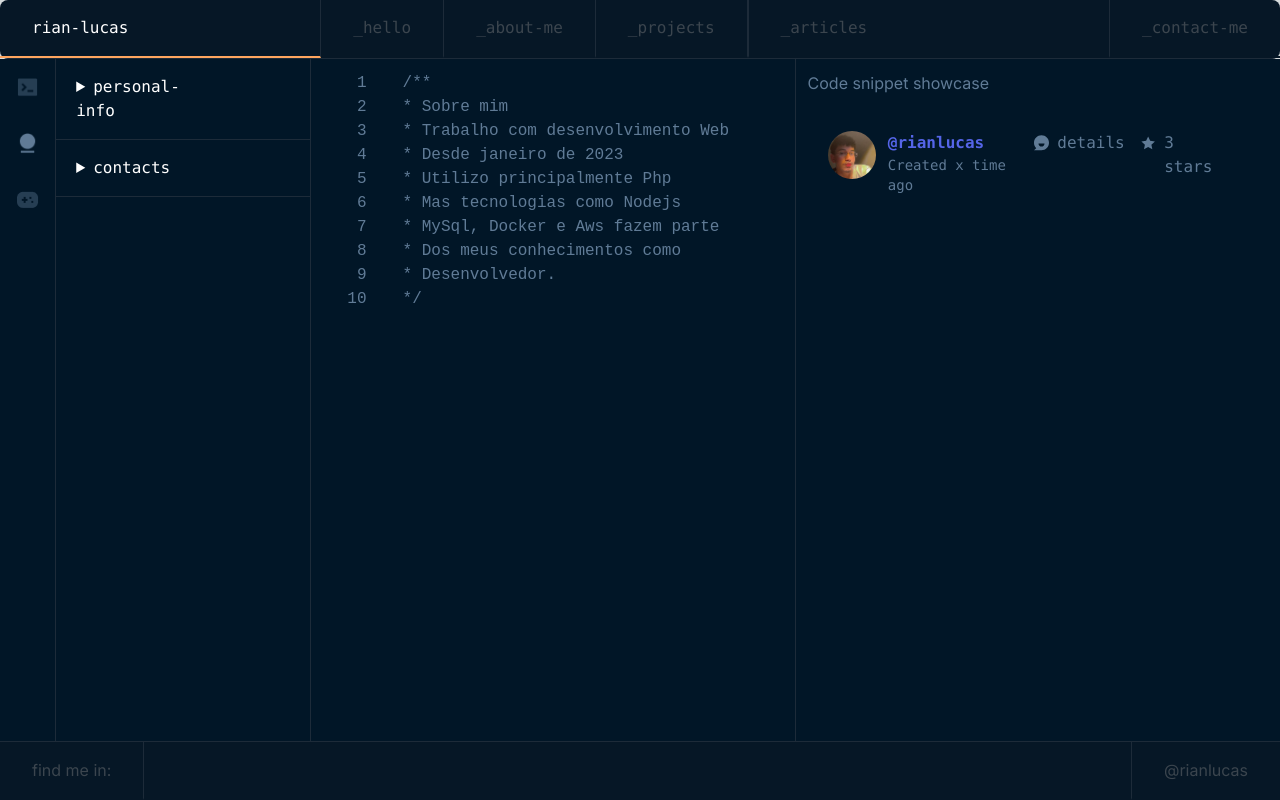
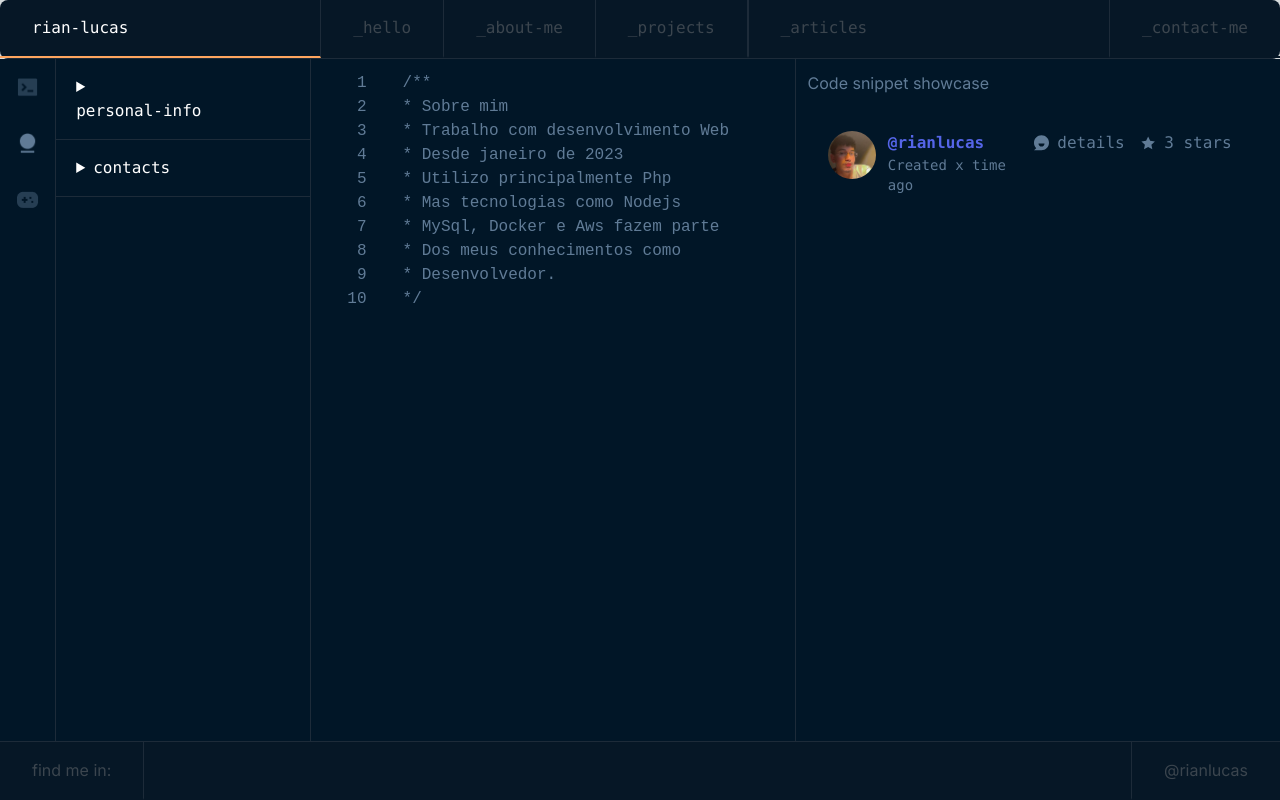
Before and after one commit to rianlucas/my-portfolio, a Next.js app in the folder Next/portfolio/: page /aboutMe/PersonalInfo in a window 1280 px wide. Built offline with nearby package versions, Linux system fonts and the light colour scheme.

Commit message:
style: use class nowrap to texts don't jump lines

```diff
--- a/Next/portfolio/app/Components/HeaderLinks.tsx
+++ b/Next/portfolio/app/Components/HeaderLinks.tsx
@@ -9,7 +9,7 @@ export default function HeaderLinks (props: headerLinksProps) {
   return (
     <Link
       href={props.href}
-      className="z-10 px-8 py-4 border-b-2 border-b-[#061726] text-[#3b454e] border-solid border-r border-[#1d2b39] last:border-l last:border-r-0 hover:text-white hover:border-b-[#FEA55F] hover:border-b-2 active:border-b-[#FEA55F] transition duration-150 ease-in-out">
+      className="whitespace-nowrap z-10 px-8 py-4 border-b-2 border-b-[#061726] text-[#3b454e] border-solid border-r border-[#1d2b39] last:border-l last:border-r-0 hover:text-white hover:border-b-[#FEA55F] hover:border-b-2 active:border-b-[#FEA55F] transition duration-150 ease-in-out">
       {props.name}
     </Link>
   )
--- a/Next/portfolio/app/Components/aboutMe/FaqSection.tsx
+++ b/Next/portfolio/app/Components/aboutMe/FaqSection.tsx
@@ -8,7 +8,7 @@ export default function FaqSection(props: ContainerProps) {
     <div className='text-default-text-color border-t-0 border-default-border-color'>
       <details className="border-b border-default-border-color align-middle pb-4 mt-4">
         <summary className='pl-5 pr-[5.75rem] border-l-0 border-t-0 text-white transition-all cursor-default'>
-          <span className='pr-2'>{ props.name }</span>
+          <span className='pr-2 whitespace-nowrap'>{ props.name }</span>
         </summary>
 
         <div className="pt-2">
--- a/Next/portfolio/app/Components/card/IconAndText.tsx
+++ b/Next/portfolio/app/Components/card/IconAndText.tsx
@@ -9,7 +9,7 @@ export default function IconAndText(props: IconAndTextProps) {
   return (
     <div className="flex pr-5 hover:text-white transition-all">
       <Image className="h-4 mt-1 mr-2 " width={15} height={15} src={props.icon} alt="details"/>
-      <span>{props.text}</span>
+      <span className="whitespace-nowrap">{props.text}</span>
     </div>
   )
 }
```
